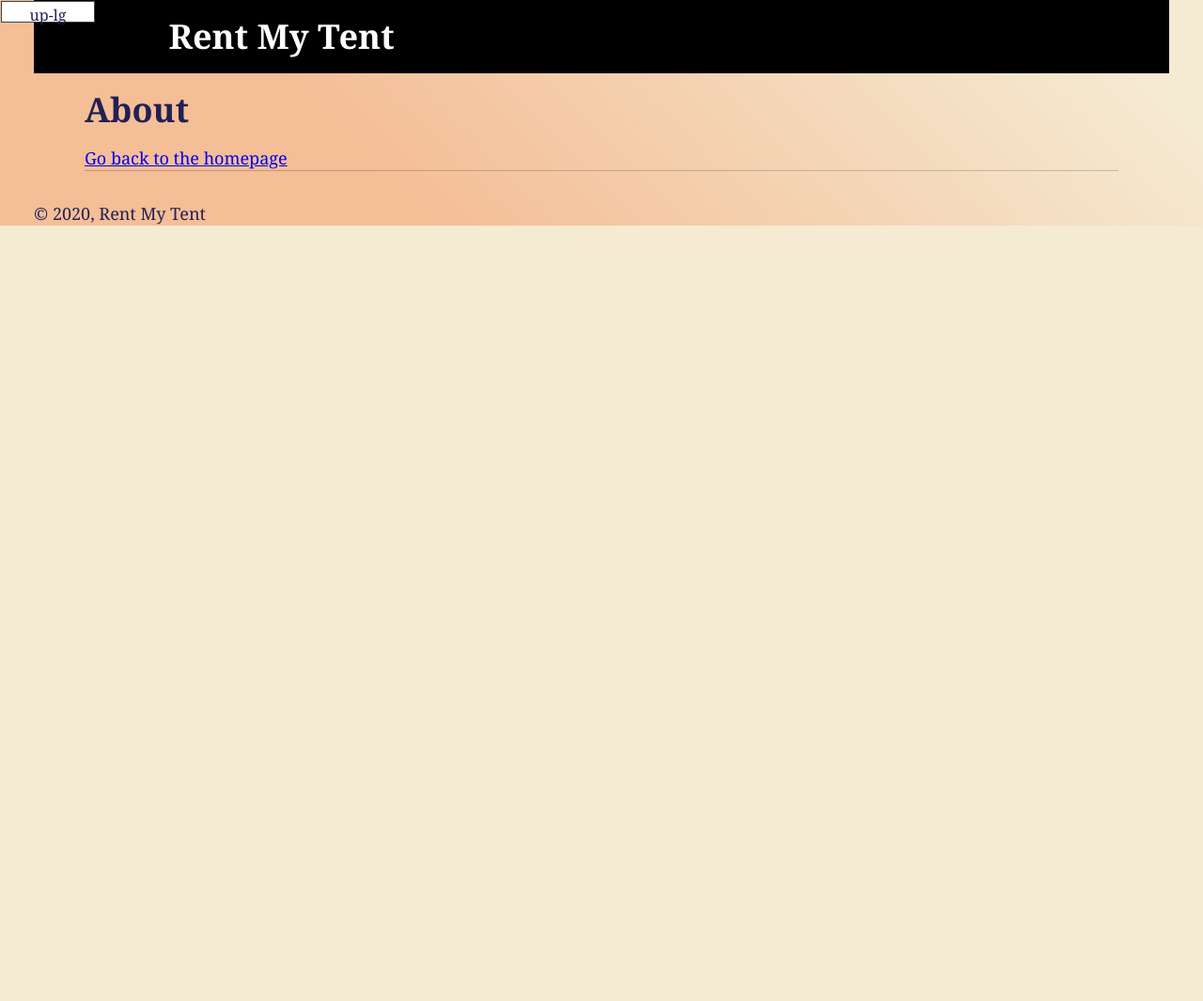
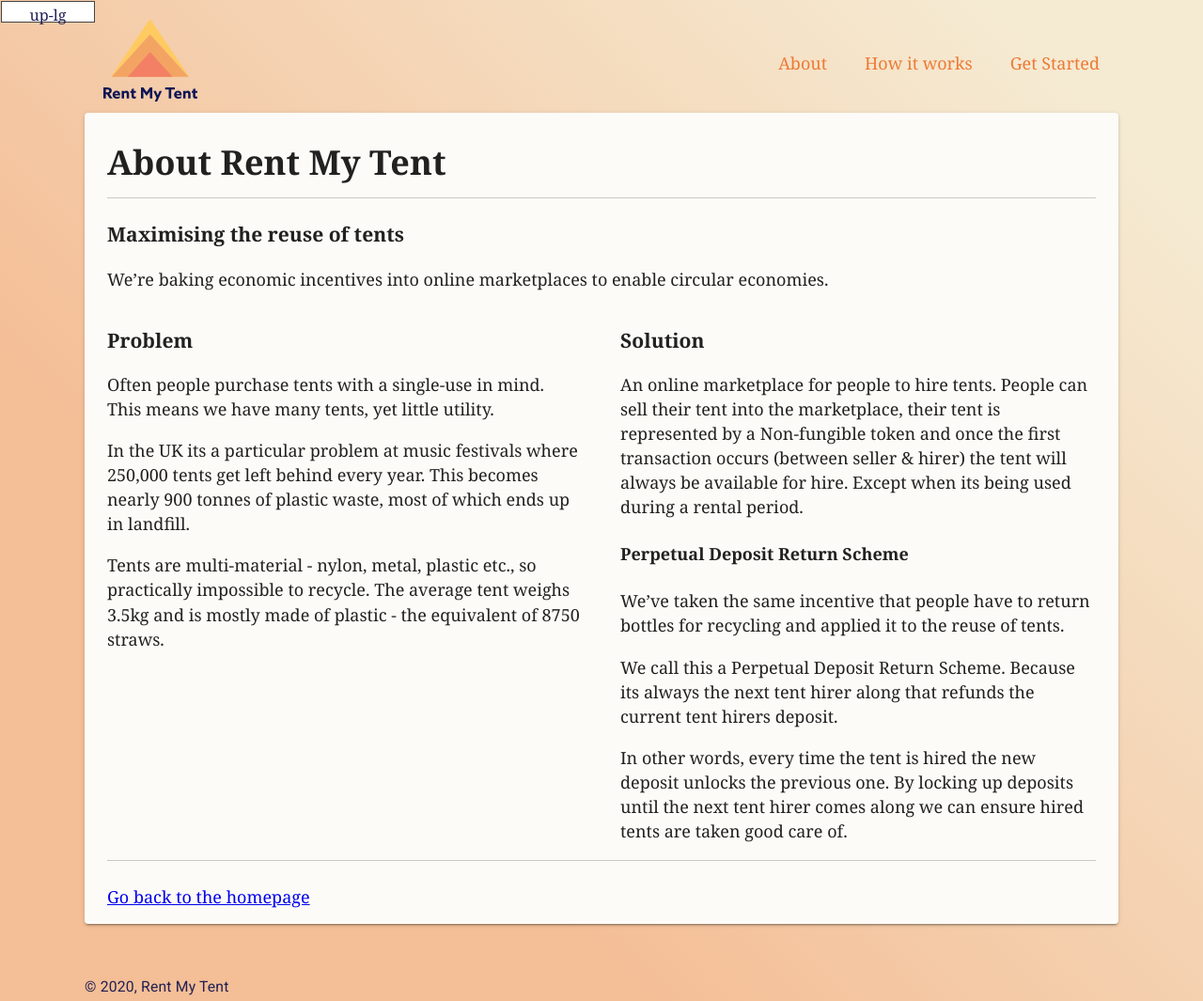
Before and after one commit to robsecord/RentMyTentWeb, a Gatsby site: page /about in a window 1280 px wide. Shown: the top 1065 px of the page at 94% size. Before the commit the page ends 800 px from the top, so only its background shows below. Built offline with nearby package versions, Linux system fonts and the light colour scheme; Gatsby itself is replaced by a stand-in of ours; no server answers.

Commit message:
Add About page Add How it works page

```diff
--- a/src/common/Footer.js
+++ b/src/common/Footer.js
@@ -3,14 +3,31 @@
 
 // Material UI
 import Box from '@material-ui/core/Box';
+import Grid from '@material-ui/core/Grid';
+import Typography from '@material-ui/core/Typography';
+
+// Custom Theme
+import useLandingStyles from '../layout/styles/landing.styles';
 
 
-const Footer = () => (
-    <footer>
-        <Box mt={4}>
-            &copy; {new Date().getFullYear()}, Rent My Tent
-        </Box>
-    </footer>
-);
+const Footer = () => {
+    const classes = useLandingStyles();
+    return (
+        <footer className={classes.heroFooter}>
+            <Grid
+                container
+                direction="row"
+                justify="space-between"
+                alignItems="flex-start"
+            >
+                <Box pt={7}>
+                    <Typography variant={'body2'}>
+                        &copy; {new Date().getFullYear()}, Rent My Tent
+                    </Typography>
+                </Box>
+            </Grid>
+        </footer>
+    );
+};
 
 export default Footer;
--- a/src/common/Header.js
+++ b/src/common/Header.js
@@ -1,40 +1,53 @@
 // Frameworks
 import React from 'react';
 import PropTypes from 'prop-types';
+import { navigate } from 'gatsby';
 
 // Material UI
+import Grid from '@material-ui/core/Grid';
 import Link from '@material-ui/core/Link';
 
+// Logo Image
+import Logo from '../images/logo/Rent-my-tent.svg';
 
-const Header = ({siteTitle, onRedirect}) => (
-    <header
-        style={{
-            background: `black`,
-            marginBottom: `1.45rem`,
-        }}
-    >
-        <div
-            style={{
-                margin: `0 auto`,
-                maxWidth: 960,
-                padding: `1.45rem 1.0875rem`,
-            }}
-        >
-            <h1 style={{margin: 0}}>
-                <Link
-                    href="#"
-                    onClick={onRedirect()}
-                    style={{
-                        color: `white`,
-                        textDecoration: `none`,
-                    }}
-                >
-                    {siteTitle}
-                </Link>
-            </h1>
-        </div>
-    </header>
-);
+// Common
+import { GLOBALS } from '../utils/globals';
+
+// Custom Theme
+import useLandingStyles from '../layout/styles/landing.styles';
+
+
+const Header = ({siteTitle, onRedirect}) => {
+    const classes = useLandingStyles();
+    return (
+        <header className={classes.heroHeader}>
+            <Grid
+                container
+                direction="row"
+                justify="space-between"
+                alignItems="center"
+            >
+                <a href={'#'} onClick={onRedirect()} className={classes.heroLogo}>
+                    <Logo className={classes.heroLogoImg} />
+                </a>
+
+                <div className={classes.heroMenu}>
+                    <Link href="#" className={classes.heroMenuLink} onClick={onRedirect('about')}>
+                        About
+                    </Link>
+
+                    <Link href="#" className={classes.heroMenuLink} onClick={onRedirect('how')}>
+                        How it works
+                    </Link>
+
+                    <Link href="#" className={classes.heroMenuLink} onClick={onRedirect(`${GLOBALS.APP_ROOT}/list`)}>
+                        Get Started
+                    </Link>
+                </div>
+            </Grid>
+        </header>
+    );
+};
 
 Header.propTypes = {
     siteTitle: PropTypes.string.isRequired,
--- a/src/layout/layout.js
+++ b/src/layout/layout.js
@@ -12,9 +12,6 @@
 // Layout Components
 import Header from '../common/Header';
 import Footer from '../common/Footer';
-
-// Common
-import { GLOBALS } from '../utils/globals';
 
 // Custom Theme
 import useLandingStyles from '../layout/styles/landing.styles';
@@ -33,15 +30,15 @@
         }
     `);
 
-    const _appRedirect = (route = '') => (evt) => {
+    const _onRedirect = (route = '/') => (evt) => {
         evt.preventDefault();
-        navigate(`${GLOBALS.APP_ROOT}/${route}`)
+        navigate(route)
     };
 
     if (_.isFunction(header)) {
-        header = header({siteTitle: data.site.siteMetadata.title, onRedirect: _appRedirect});
+        header = header({siteTitle: data.site.siteMetadata.title, onRedirect: _onRedirect});
     } else {
-        header = (<Header siteTitle={data.site.siteMetadata.title} onRedirect={_appRedirect}/>);
+        header = (<Header siteTitle={data.site.siteMetadata.title} onRedirect={_onRedirect}/>);
     }
 
     if (_.isFunction(footer)) {
--- /dev/null
+++ b/src/layout/styles/standard.styles.js
@@ -0,0 +1,23 @@
+// Frameworks
+import React from 'react';
+
+// Material UI
+import { makeStyles } from '@material-ui/core/styles';
+
+export default makeStyles(theme => {
+    return {
+        contentContainer: {
+            minHeight: '70vh',
+        },
+
+        bareList: {
+            '&, & ul': {
+                listStyleType: 'none',
+            },
+        },
+
+        centerAlign: {
+            textAlign: 'center',
+        },
+    };
+});
--- a/src/pages/about.js
+++ b/src/pages/about.js
@@ -1,17 +1,70 @@
+// Frameworks
 import React from 'react';
 import { Link } from 'gatsby';
 
+// Material UI
+import Box from '@material-ui/core/Box';
+import Grid from '@material-ui/core/Grid';
+import Paper from '@material-ui/core/Paper';
+
+// App Components
 import Layout from '../layout/layout';
 import SEO from '../common/seo';
 
-const About = () => (
-    <Layout>
-        <SEO title="About" />
+// Custom Theme
+import useStandardStyles from '../layout/styles/standard.styles';
 
-        <h1>About</h1>
-        <Link to="/">Go back to the homepage</Link>
-        <hr/>
-    </Layout>
-);
+const About = () => {
+    const classes = useStandardStyles();
+    return (
+        <Layout>
+            <SEO title="About" />
+            <Grid
+                container
+                direction="row"
+                justify="center"
+                alignItems="stretch"
+                className={classes.contentContainer}
+            >
+                <Paper elevation={2}>
+                    <Box py={2} px={3}>
+                        <h1>About Rent My Tent</h1>
+                        <hr/>
+
+                        <h3>Maximising the reuse of tents</h3>
+                        <p>We’re baking economic incentives into online marketplaces to enable circular economies.</p>
+
+                        <Grid
+                            container
+                            direction="row"
+                            justify="center"
+                            alignItems="flex-start"
+                            spacing={5}
+                        >
+                            <Grid item xs={12} md={6}>
+                                <h3>Problem</h3>
+                                <p>Often people purchase tents with a single-use in mind. This means we have many tents, yet little utility.</p>
+                                <p>In the UK its a particular problem at music festivals where 250,000 tents get left behind every year. This becomes nearly 900 tonnes of plastic waste, most of which ends up in landfill.</p>
+                                <p>Tents are multi-material - nylon, metal, plastic etc., so practically impossible to recycle. The average tent weighs 3.5kg and is mostly made of plastic - the equivalent of 8750 straws.</p>
+                            </Grid>
+                            <Grid item xs={12} md={6}>
+                                <h3>Solution</h3>
+                                <p>An online marketplace for people to hire tents. People can sell their tent into the marketplace, their tent is represented by a Non-fungible token and once the first transaction occurs (between seller & hirer) the tent will always be available for hire. Except when its being used during a rental period.</p>
+
+                                <h4>Perpetual Deposit Return Scheme</h4>
+                                <p>We’ve taken the same incentive that people have to return bottles for recycling and applied it to the reuse of tents.</p>
+                                <p>We call this a Perpetual Deposit Return Scheme. Because its always the next tent hirer along that refunds the current tent hirers deposit.</p>
+                                <p>In other words, every time the tent is hired the new deposit unlocks the previous one. By locking up deposits until the next tent hirer comes along we can ensure hired tents are taken good care of.</p>
+                            </Grid>
+                        </Grid>
+
+                        <hr/>
+                        <Link to="/">Go back to the homepage</Link>
+                    </Box>
+                </Paper>
+            </Grid>
+        </Layout>
+    );
+};
 
 export default About;
```
Also changed, not shown: src/app/components/listing/TentDescription.js (+3 -16 lines), src/app/pages/ViewTents.js (+16 -8 lines), src/common/HeroHeader.js (+7 -5 lines), src/pages/how.js (added, +83 -0 lines), src/pages/index.js (indentation only).
